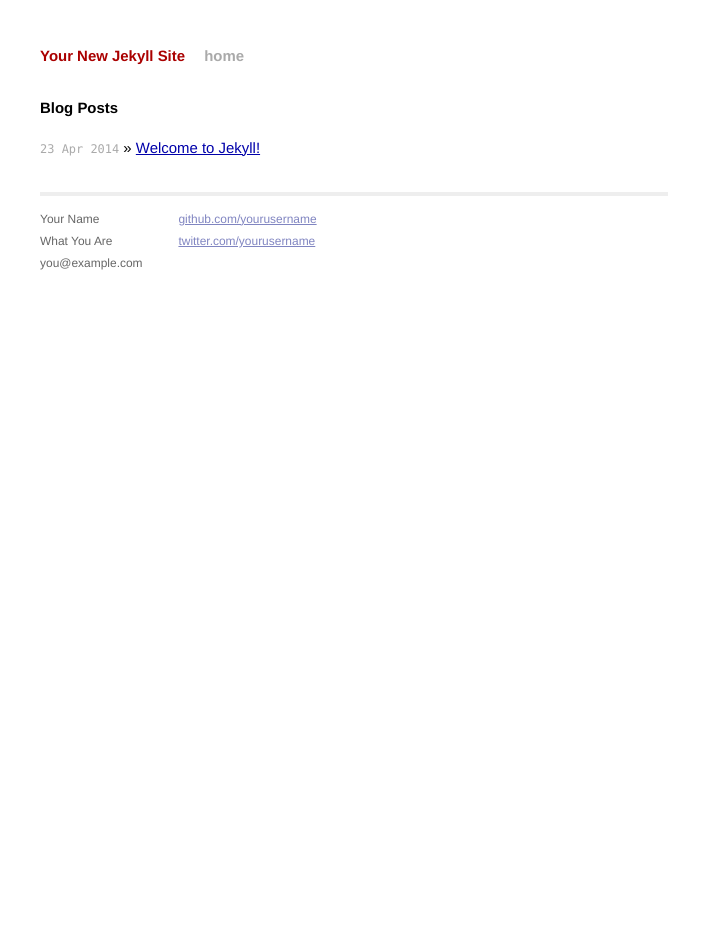
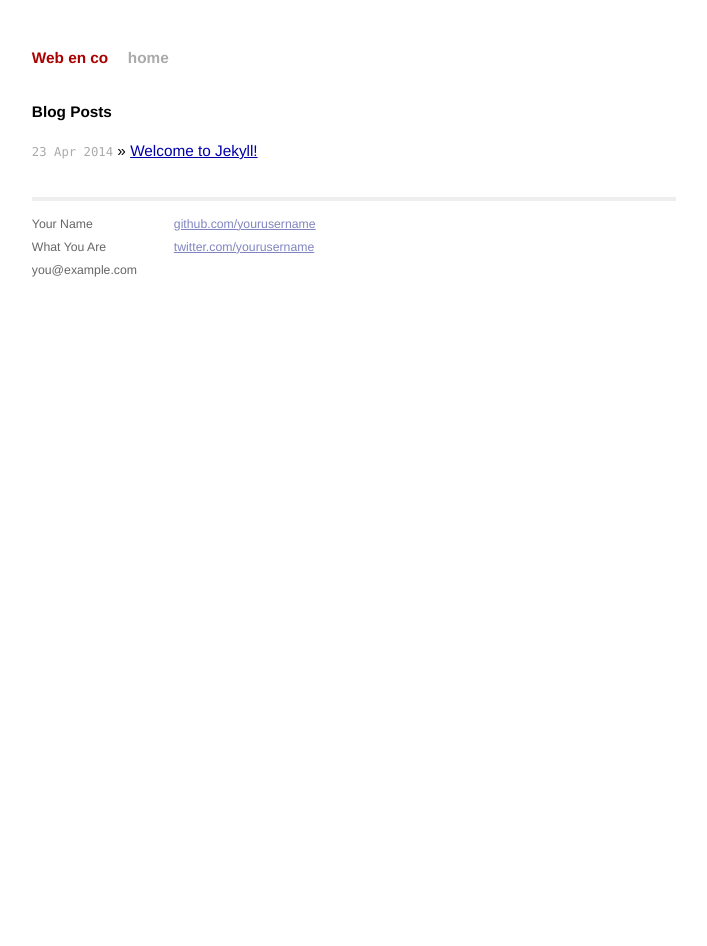
Before and after one commit to webenco/webenco.github.io, a Jekyll site: the page built from index.md, in a window 1280 px wide. Shown: the whole page, without its empty margins (286-993 px from the left). Built offline with Jekyll 4.4.1, drawn with Linux system fonts in a browser that asks for light colours; Markdown is read by kramdown in place of the engine named in the settings.

Commit message:
site updated

```diff
--- a/_config.yml
+++ b/_config.yml
@@ -1,3 +1,3 @@
-name: Your New Jekyll Site
+name: Web en co
 markdown: redcarpet
 pygments: true
--- a/css/main.css
+++ b/css/main.css
@@ -15,7 +15,7 @@
 body {
   background-color: #FFF;
   font: 13.34px Helvetica, Arial, sans-serif;
-  font-size: small;
+  font-size: normal;
   text-align: center;
 }
 
--- a/index.md
+++ b/index.md
@@ -1,6 +1,6 @@
 ---
 layout: default
-title: Your New Jekyll Site
+title: Web en co
 ---
 
 <div id="home">
```
Also changed, not shown: 3 other files.
